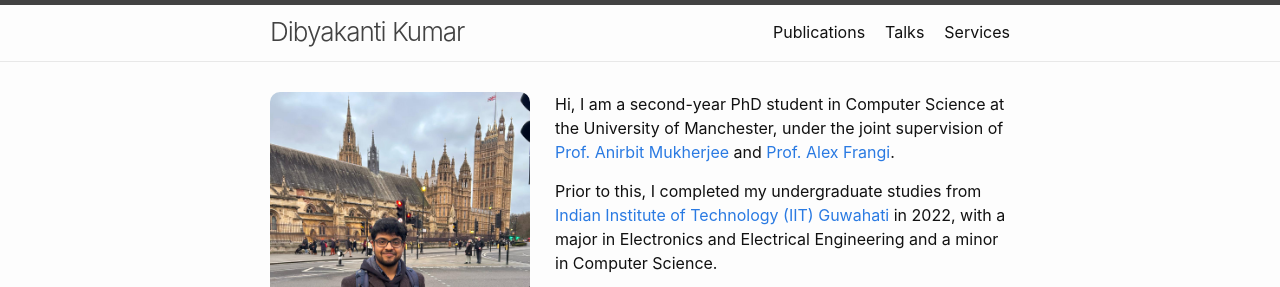
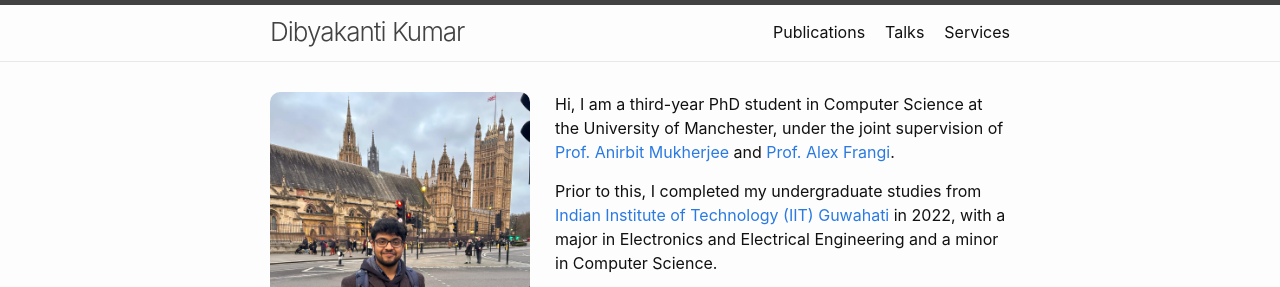
Before and after one commit to Dibyakanti/dibyakanti.github.io, a Jekyll site: the page built from index.md, in a window 1280 px wide. Shown: the top 287 px of the page. Built offline with Jekyll 4.4.1, drawn with Linux system fonts in a browser that asks for light colours.

Commit message:
Minor fix to the introduction

```diff
--- a/index.md
+++ b/index.md
@@ -6,7 +6,7 @@ layout: home
   <img src="/assets/img/img2.jpeg" class="profile-img">
 
   <div>
-    <p>Hi, I am a second-year PhD student in Computer Science at the University of Manchester, under the joint supervision of <a href="https://anirbit-ai.github.io">Prof. Anirbit Mukherjee</a>  and <a href="https://research.manchester.ac.uk/en/persons/alejandro-frangi">Prof. Alex Frangi</a>.</p>
+    <p>Hi, I am a third-year PhD student in Computer Science at the University of Manchester, under the joint supervision of <a href="https://anirbit-ai.github.io">Prof. Anirbit Mukherjee</a>  and <a href="https://research.manchester.ac.uk/en/persons/alejandro-frangi">Prof. Alex Frangi</a>.</p>
     <p>Prior to this, I completed my undergraduate studies from <a href="https://www.iitg.ac.in">Indian Institute of Technology (IIT) Guwahati</a> in 2022, with a major in Electronics and Electrical Engineering and a minor in Computer Science.</p>
     <p>My primary research interests lie in the theoretical aspects of deep learning algorithms, optimization theory and learning theory. Additionally, I am very interested in applying deep learning techniques to solve physics-inspired problems.</p>
     <p>Here is a link to my <a href="/assets/Curriculum_Vitae.pdf">CV</a>.</p>
```
